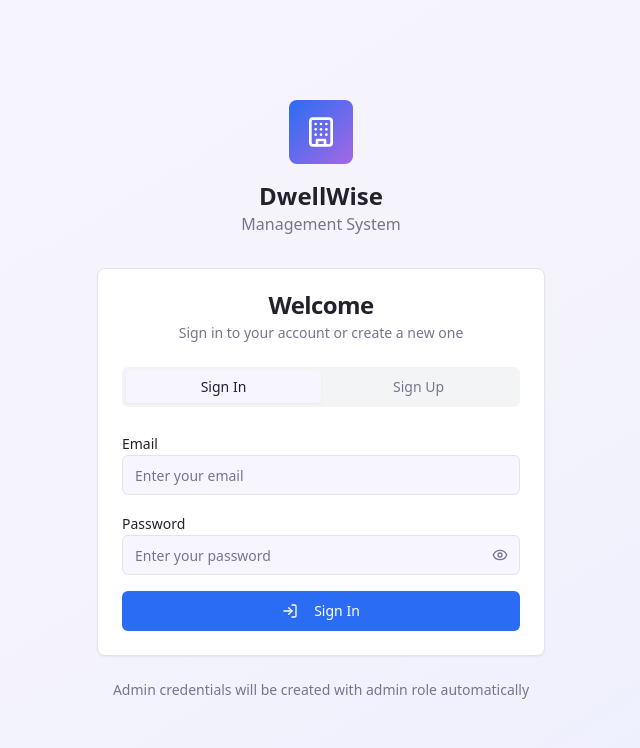
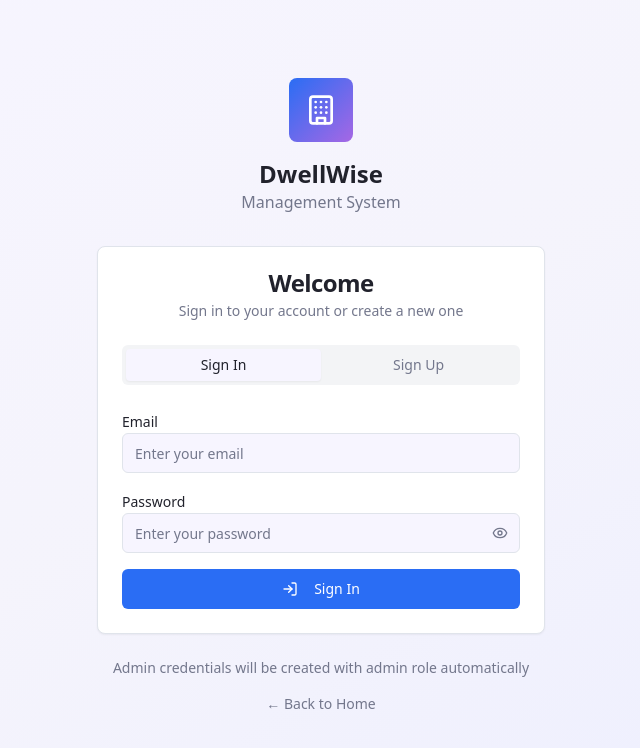
Before and after one commit to alokharsh7/dwell-wise-manager, a React (Vite) app: page /auth in a window 1280 px wide. Shown: the top 748 px of the page, without its empty margins (319-959 px from the left). Built offline with nearby package versions, Linux system fonts and the light colour scheme.

Commit message:
Navigate to home page
Redirect user to the home page.

```diff
--- a/src/pages/Auth.tsx
+++ b/src/pages/Auth.tsx
@@ -303,8 +303,16 @@ export default function Auth() {
           </CardContent>
         </Card>
 
-        <div className="text-center mt-6 text-sm text-muted-foreground">
+        <div className="text-center mt-6 text-sm text-muted-foreground space-y-2">
           <p>Admin credentials will be created with admin role automatically</p>
+          <Button
+            variant="ghost"
+            size="sm"
+            onClick={() => navigate("/")}
+            className="text-muted-foreground hover:text-foreground"
+          >
+            ← Back to Home
+          </Button>
         </div>
       </div>
     </div>
```
